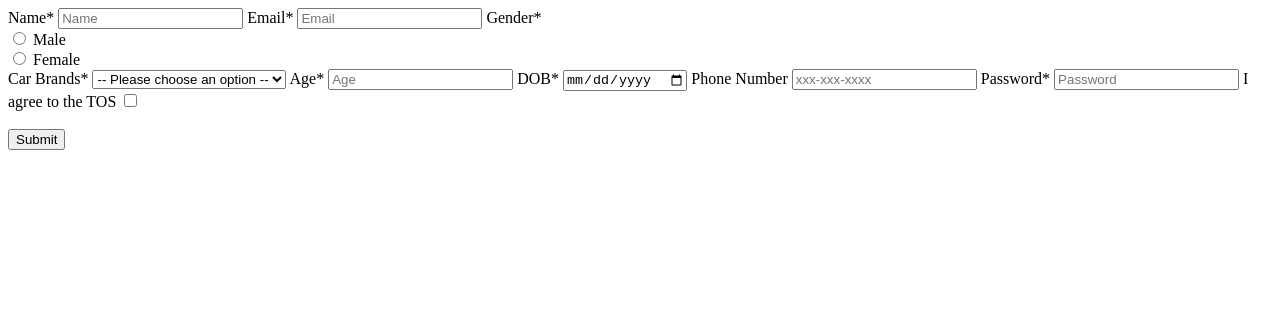
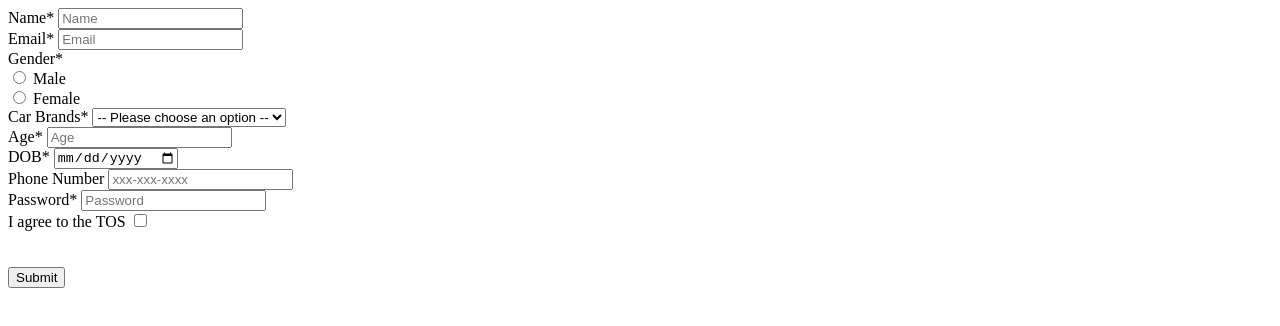
Before and after one commit to acciojob/signup-form-car-Ajay-Chaudhari01001, a website: page main.html in a window 1280 px wide. Drawn offline with Linux system fonts and the light colour scheme.

Commit message:
created a submission

```diff
--- a/main.html
+++ b/main.html
@@ -12,10 +12,10 @@
 	 <form method="POST">
 
 		  <label for="name">Name*</label>
-		  <input type="text" id="name" name="name" placeholder="Name" required>
+		  <input type="text" id="name" name="name" placeholder="Name" required><br>
 
 		  <label for="email">Email*</label>
-		  <input type="email" id="email" name="email" placeholder="Email" required>
+		  <input type="email" id="email" name="email" placeholder="Email" required><br>
 
 		  <label for="gender">Gender*</label><br>
 		  <input type="radio" id="gender_m" name="gender" value="male" required>
@@ -29,22 +29,22 @@
 		    <option value="BMW">BMW</option>
 		    <option value="Audi">Audi</option>
 		    <option value="Mercedes">Mercedes</option>
-		  </select>
+		  </select><br>
 
 		  <label for="age">Age*</label>
-		  <input type="number" id="age" name="age" placeholder="Age" required>
+		  <input type="number" id="age" name="age" placeholder="Age" required><br>
 
 		  <label for="dob">DOB*</label>
-		  <input type="date" id="dob" name="dob" placeholder="DOB" required>
+		  <input type="date" id="dob" name="dob" placeholder="DOB" required><br>
 
 		  <label for="tel">Phone Number</label>
-		  <input type="tel" id="tel" name="tel" placeholder="xxx-xxx-xxxx">
+		  <input type="tel" id="tel" name="tel" placeholder="xxx-xxx-xxxx"><br>
 
 		  <label for="password">Password*</label>
-		  <input type="password" id="password" name="password" placeholder="Password" required>
+		  <input type="password" id="password" name="password" placeholder="Password" required><br>
 
 		  <label for="tos">I agree to the TOS</label>
-		  <input type="checkbox" id="tos" name="tos" required>
+		  <input type="checkbox" id="tos" name="tos" required><br>
 
 		  <br><br>
 		  <button type="submit">Submit</button>
```
